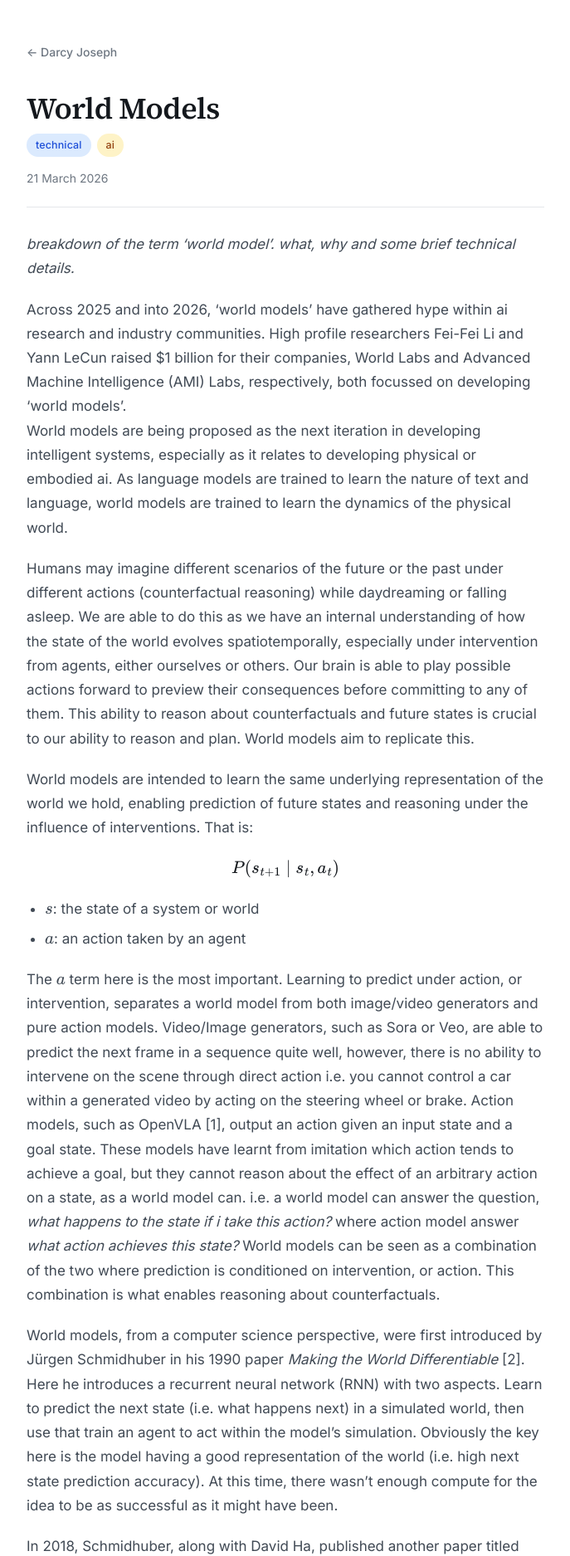
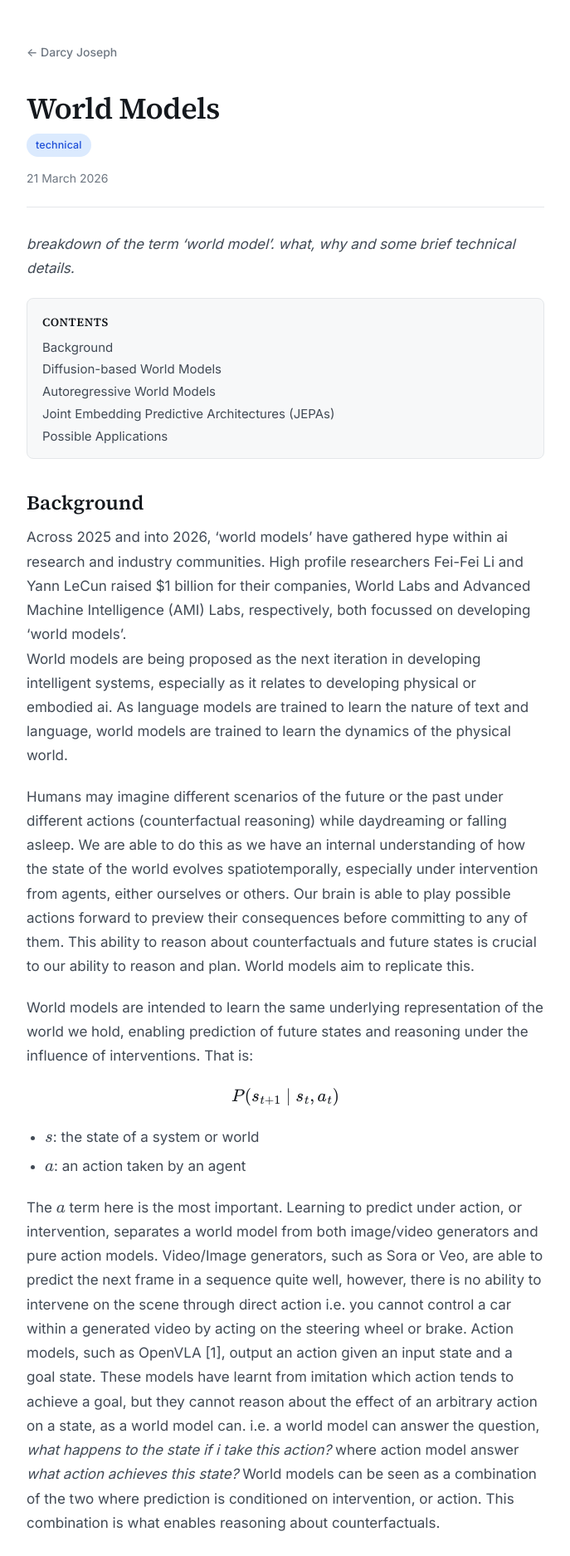
Before and after one commit to darcywjoseph/darcywjoseph.github.io, a Jekyll site: the page built from writings/world-models.md, in a window 1280 px wide. Shown: the top 1875 px of the page at 83% size, without its empty margins (296-983 px from the left). Built offline with Jekyll 4.4.1, drawn with Linux system fonts in a browser that asks for light colours.

Commit message:
chore: add contents page to world models blog

```diff
--- a/index.html
+++ b/index.html
@@ -511,7 +511,6 @@ footer {
       <div class="post-blurb"> <i>breakdown of the term 'world model'. what, why and some brief technical details.</i></div>
       <div class="post-tags">
         <span class="tag tag--technical">technical</span>
-        <span class="tag tag--ai">ai</span>
       </div>
     </a>
   </div>
--- a/writings/post.css
+++ b/writings/post.css
@@ -177,3 +177,28 @@ footer {
 }
 .tag--technical { background: #dbeafe; color: #1d4ed8; }
 .tag--ai        { background: #fef3c7; color: #92400e; }
+
+/* Table of contents */
+.post .toc {
+  background: var(--bg-soft);
+  border: 1px solid var(--rule);
+  border-radius: 8px;
+  padding: 16px 22px 16px 18px;
+  margin: 0 0 30px;
+  font-size: 15px;
+}
+.post .toc p {
+  margin: 0 0 8px;
+  font-family: var(--serif);
+  font-size: 14px;
+  font-weight: 600;
+  letter-spacing: 0.04em;
+  text-transform: uppercase;
+  color: var(--ink-muted);
+}
+.post .toc ul { margin: 0; padding-left: 18px; }
+.post .toc > ul { list-style: none; padding-left: 0; }
+.post .toc li { margin-bottom: 5px; color: var(--ink-soft); line-height: 1.45; }
+.post .toc li:last-child { margin-bottom: 0; }
+.post .toc a { color: var(--ink-soft); border-bottom-color: transparent; }
+.post .toc a:hover { color: var(--accent-dark); border-bottom-color: var(--accent-dark); }
--- a/writings/world-models.md
+++ b/writings/world-models.md
@@ -2,11 +2,20 @@
 layout: post
 title: "World Models"
 date: 2026-03-21
-tags: [technical, ai]
+tags: [technical]
 description: "A breakdown of the term 'world model'. what they are, why they are being built, and some brief technical details on the three dominant architectures."
 ---
 
 *breakdown of the term 'world model'. what, why and some brief technical details.*
+
+<nav class="toc" markdown="1">
+**Contents**
+
+* seed
+{:toc}
+</nav>
+
+## Background
 
 Across 2025 and into 2026, 'world models' have gathered hype within ai research and industry communities. High profile researchers Fei-Fei Li and Yann LeCun raised $1 billion for their companies, World Labs and Advanced Machine Intelligence (AMI) Labs, respectively, both focussed on developing 'world models'.
 World models are being proposed as the next iteration in developing intelligent systems, especially as it relates to developing physical or embodied ai.
@@ -174,6 +183,7 @@ I will likely do deeper dives into these applications and their current state of
 In summary, where LLMs are able to predict the next word, a world model is able to predict the state of the world resulting from an action. This gives world models an ability similar to how humans are able to daydream about counterfactuals, giving reasoning and planning abilities under a range of domains.
 
 ## References
+{:.no_toc}
 
 <ol class="refs">
   <li>M. J. Kim et al., <em>OpenVLA: An Open-Source Vision-Language-Action Model</em> (2024). <a href="https://arxiv.org/abs/2406.09246">arxiv.org/abs/2406.09246</a></li>
```
